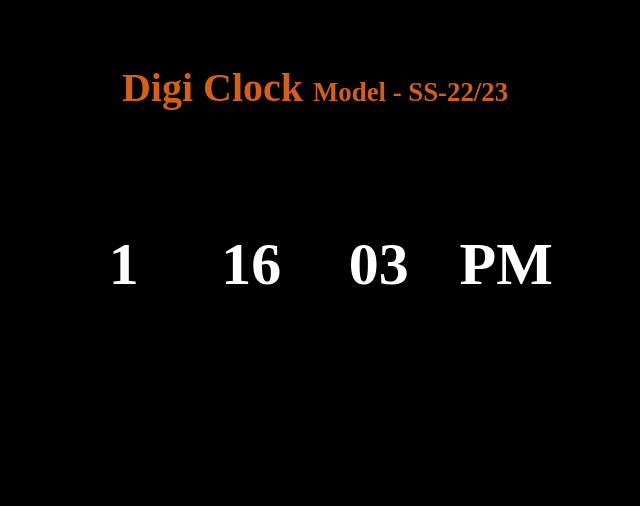
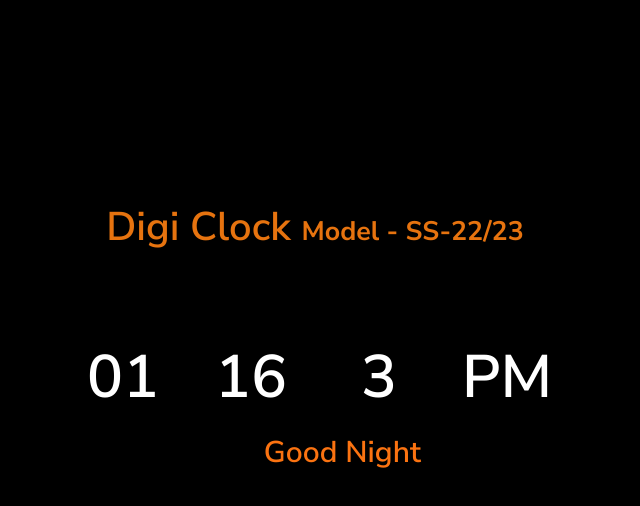
Before and after one commit to pooja062000/javascript-digital-clock, a plain HTML site: page index.html in a window 1280 px wide. Shown: the whole page, without its empty margins (325-965 px from the left). Drawn offline with Linux system fonts and the light colour scheme.

Commit message:
changing page

```diff
--- a/index.html
+++ b/index.html
@@ -1,31 +1,38 @@
 <!DOCTYPE html>
 <html lang="en">
+
 <head>
     <meta charset="UTF-8">
     <meta http-equiv="X-UA-Compatible" content="IE=edge">
     <meta name="viewport" content="width=device-width, initial-scale=1.0">
-    <title>Digital Clock in Javascript</title>
+    <title>Digital Clock</title>
     <link rel="stylesheet" type="text/css" href="style.css">
+    <link rel="stylesheet" href="https://cdnjs.cloudflare.com/ajax/libs/font-awesome/4.7.0/css/font-awesome.min.css">
+    <link rel="preconnect" href="https://fonts.googleapis.com">
+    <link rel="preconnect" href="https://fonts.gstatic.com" crossorigin>
+    <link href="https://fonts.googleapis.com/css2?family=Nunito+Sans:wght@200;300;400;600;700;800;900&display=swap"
+       rel="stylesheet">
+    <link rel="stylesheet" href="https://cdnjs.cloudflare.com/ajax/libs/font-awesome/4.7.0/css/font-awesome.min.css">
 </head>
+
 <body>
-
 
 
     <div class="heading">Digi Clock <h6>Model - SS-22/23</h6></div>
 
-    <div class="clock"></div>
-
-            <div class="text-center">
-        <div id="hr"></div>
-        <div id="mint"></div>
-        <div id="sed"></div>
-        <div id="sess"></div>
-    </div>
-</div>
 
 
+    <div class="digi_clock">
+        <div id="hour"></div>
+        <div id="minute"></div>
+        <div id="second"></div>
+        <div id="session"></div>
+    </div>
 
+    <div class="greet"></div>
 
     <script src="script.js"></script>
+
 </body>
+
 </html>
--- a/script.js
+++ b/script.js
@@ -1,36 +1,39 @@
 function getTime(){
 
-    let timesNow = new Date()
-
-    let hrs = timesNow.getHours()
-    let mints = timesNow.getMinutes()
-    let seds = timesNow.getSeconds()
+    let currentTime = new Date()
+    let hours = currentTime.getHours()
+    let minutes = currentTime.getMinutes()
+    let seconds = currentTime.getSeconds()
 
 
+    if(hours > 12){
+        hours = hours - 12
+        document.querySelector('#session').innerText = 'PM'
+    }else{
+        document.querySelector('#session').innerText = 'AM'
+    }
 
-    if(hrs > 12){
-        hrs = hrs - 12
-        document.querySelector('#sess').innerText = 'PM'
+    if(hours <12){
+        document.querySelector('.greet').innerText = 'Good Night'
     }else{
-        document.querySelector('#sess').innerText = 'AM'
+        document.querySelector('.greet').innerText = 'Good Morning'
     }
 
 
 
+    if(hours < 10){
+        hours = '0' + hours
+    } else if (minutes < 10){
+        minutes = '0' + minutes
+    } else if (seconds < 10){
+        seconds = '0' + seconds
+    }else{
 
-    if(hr < 10){
-        hrs = '0' + hrs
-    } else if (mints < 10){
-        mints = '0' + mints
-    } else if (seds < 10){
-        seds = '0' + seds
     }
 
-    document.querySelector('#hr').innerText = hrs;
-    document.querySelector('#mint').innerText = mints;
-    document.querySelector('#sed').innerText = seds;
-
-
+    document.querySelector('#hour').innerText = hours;
+    document.querySelector('#minute').innerText = minutes;
+    document.querySelector('#second').innerText = seconds;
 
 }
 
--- a/style.css
+++ b/style.css
@@ -1,95 +1,90 @@
-* {
+*{
     margin: 0;
     padding: 0;
     box-sizing: border-box;
 }
-
 body{
     width: 100%;
-    height: 100vh;
+    height: 90vh;
     font-weight: 600;
     background-color: black;
-
-
-}
-
+    font-family: 'Nunito Sans', sans-serif;
+   }
 .heading{
     width: 40%;
     height: 8%;
-    color: #d55f15;
+    color: hsl(28, 88%, 48%);
     /* background-color: #EFC234; */
-    margin: 5% auto;
+    margin: 3% auto;
     font-size: 40px;
+    margin-top: 200px;
     text-align: center;
 }
 h6{
     display: inline;
 }
-
-.clock{
+.greet{
     width: 10%;
     height: 4%;
-    margin-left: 42%;
+    margin-left: 46%;
     display: inline;
-    color: aqua;
-    font-size: 20px;
+    /* background-color: red; */
+    color: #fb7311;
+    text-align: left;
+    margin-top: 10px;
+    font-size: 30px;
 }
-
-.text-center{
+i{
+    color: white;
+    margin-bottom: 10%;
+}
+.digi_clock{
     width: 40%;
     height: 15%;
-    border: 1px solid black;
-    margin: 0 auto;
-
-
+   /* border: 1px solid black;*/
+    margin: -8% auto;
 }
-
-#hr{
+#hour{
     width: 25%;
     height: 100%;
-    border: 1px solid black;
+    /*border: 1px solid black;*/
+    float: left;
+    margin-top: 130px;
+    font-size: 60px;
+    color: white;
+    text-align: center;
+    padding: 2.5%;
+}
+#minute{
+    width: 25%;
+    height: 100%;
+    /*border: 1px solid black;*/
+    float: left;
+    font-size: 60px;
+    margin-top: 130px;
+    color: white;
+    text-align: center;
+    padding: 2.5%;
+}
+#second{
+    width: 25%;
+    height: 100%;
+   /* border: 1px solid black;*/
     float: left;
     font-size: 60px;
     color: white;
-    background-color: black;
+    margin-top: 130px;
     text-align: center;
     padding: 2.5%;
-
 }
-#mint{
+#session{
     width: 25%;
     height: 100%;
-    border: 1px solid black;
+   /* border: 1px solid black;*/
     float: left;
     font-size: 60px;
     color: white;
-    background-color: black;
+    margin-top: 130px;
     text-align: center;
     padding: 2.5%;
 }
-
-#sed{
-    width: 25%;
-    height: 100%;
-    border: 1px solid black;
-    float: left;
-    font-size: 60px;
-    color: white;
-    background-color: black;
-    text-align: center;
-    padding: 2.5%;
-}
-
-
-
-#sess{
-    width: 25%;
-    height: 100%;
-    border: 1px solid black;
-    float: left;
-    font-size: 60px;
-    color: white;
-    background-color: black;
-    text-align: center;
-    padding: 2.5%;
-}
```
